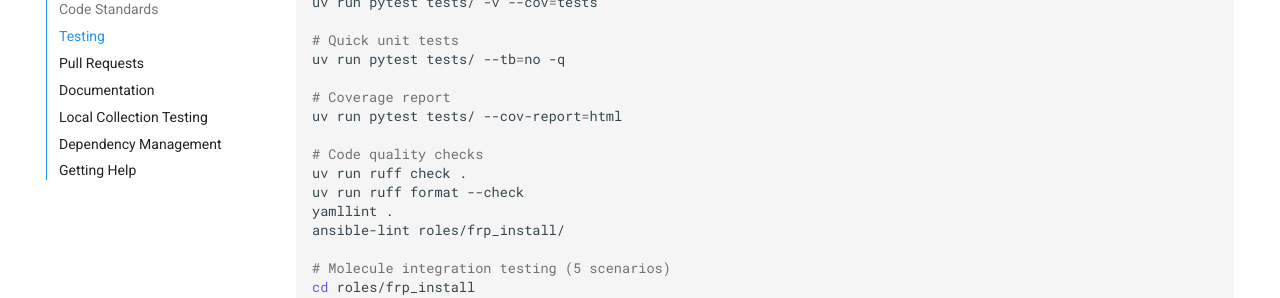
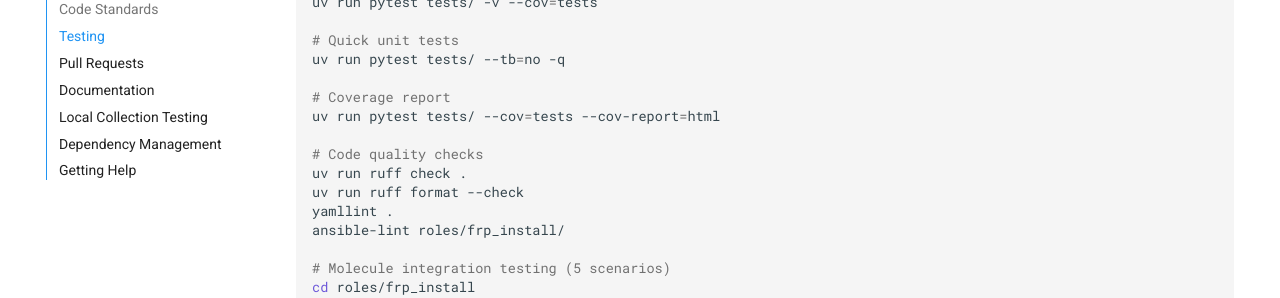
Before and after one commit to wiphoo/Ansible-FRP, an MkDocs documentation site: the page built from docs/contributing.md, in a window 1280 px wide and 900 px high, scrolled down 1205 px. Shown: the part 153-451 px from the top of the window. Built offline with MkDocs 1.6.1 and Material for MkDocs 9.7.7, drawn with Linux system fonts in a browser that asks for light colours.

Commit message:
fix: correct pytest coverage commands across all documentation and workflows
- Fix pytest coverage commands to use --cov=tests instead of --cov=roles
- Update all workflows (main.yml, pr-validation.yml) to measure test code coverage
- Update documentation (README.md, contributing.md, copilot-instructions.md) with correct commands
- Rationale: Ansible roles contain only YAML (no Python code), coverage measures test code quality

```diff
--- a/docs/contributing.md
+++ b/docs/contributing.md
@@ -65,7 +65,7 @@ uv run pytest tests/ -v --cov=tests
 uv run pytest tests/ --tb=no -q
 
 # Coverage report
-uv run pytest tests/ --cov-report=html
+uv run pytest tests/ --cov=tests --cov-report=html
 
 # Code quality checks
 uv run ruff check .
```
Also changed, not shown: README.md (+1 -1 lines), .github/copilot-instructions.md, 2 other files.
